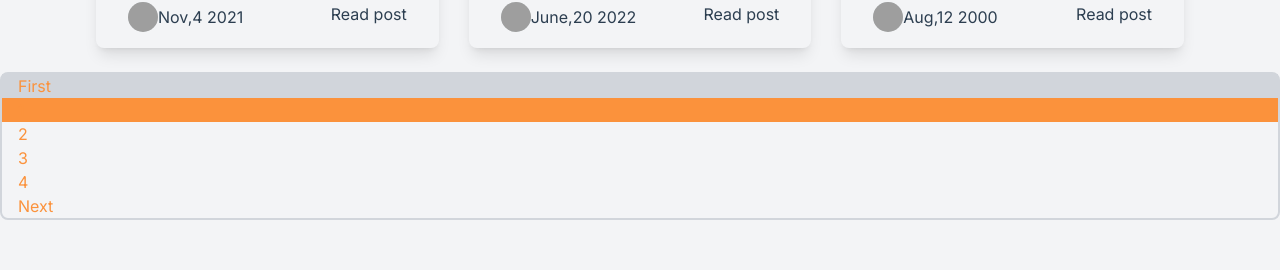
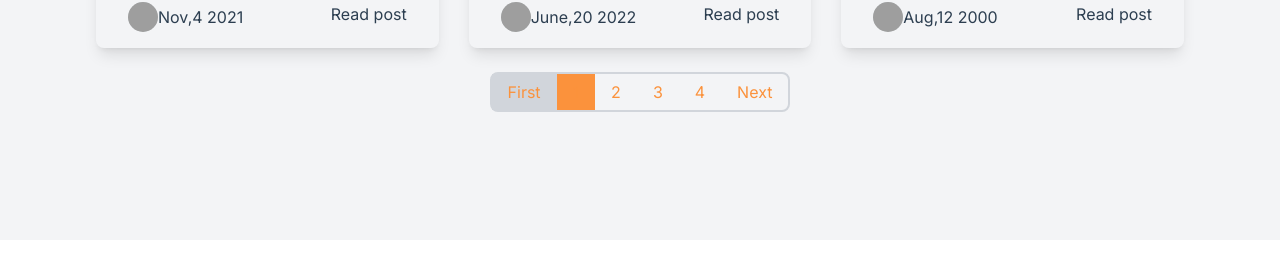
Before and after one commit to cyrusnderitu/Home-Rental-Agency, a React (Vite) app: page / in a window 1280 px wide. Shown: the part 2112-2382 px from the top of the page. Built offline with nearby package versions, Linux system fonts and the light colour scheme; data requests are answered from the project's data file; grey boxes are pictures that could not be loaded.

Commit message:
Minor styling modification on Testimonials compo

```diff
--- a/src/App.css
+++ b/src/App.css
@@ -65,6 +65,18 @@ input, select{
   justify-content: center;
   width: 40px;
 }
+.pagination {
+  align-items: center;
+  background-color: transparent;
+  display: flex;
+  flex-direction: row;
+  height: 40px;
+  justify-content: center;
+  list-style-type: none;
+  position: relative;
+  width: fit-content;
+  margin-bottom: 3rem;
+}
 
 #form-file-upload {
   height: 16rem;
--- a/src/Pages/HomePage.jsx
+++ b/src/Pages/HomePage.jsx
@@ -67,11 +67,11 @@ useEffect(() => {
         <div className="bg-gray-100 py-20 mb-18">
           <Properties data={currentPosts} />
           <ReactPaginate
-            activeClassName={"bg-orange-400 text-gray-100"}
+            activeClassName={"bg-orange-400 text-gray-200"}
             breakClassName={""}
             breakLabel={"..."}
             containerClassName={`pagination mx-auto border-2 border-gray-300 rounded-lg`}
-            disabledClassName={"bg-gray-300 text-gray-400"}
+            disabledClassName={"bg-gray-300 text-gray-500"}
             // marginPagesDisplayed={1}
             nextLabel="Next"
             nextClassName={"px-4 border-l-1 border-gray-300 h-full flex items-center text-orange-400"}
--- a/src/components/Footer/Footer.jsx
+++ b/src/components/Footer/Footer.jsx
@@ -43,7 +43,8 @@ const Footer = () => {
           </div>
         </div>
       </div>
-      <div className="border-t-2 border-gray-100 flex justify-between items-center mx-8">
+      <div className="border-t-2 mx-8">
+        <div className="border-gray-100 flex justify-between items-center mt-8">
           <ul className="flex gap-x-8 text-[12px] font-semibold">
             <li className="uppercase list-none">About us</li>
             <li className="uppercase list-none">Contact us</li>
@@ -51,8 +52,8 @@ const Footer = () => {
             <li className="uppercase list-none">Privacy policy</li>
             <li className="uppercase list-none">Disclaimer</li>
           </ul>
-
-        <span className="text-center">&copy; Copyright 2023 Cyrus Nderitu</span>
+          <span className="text-center">Copyright &copy; 2020 Minimumlivingcost. All rights reserved</span>
+        </div>
       </div>
     </div>
   );
--- a/src/components/Testimonials/Testimonials.jsx
+++ b/src/components/Testimonials/Testimonials.jsx
@@ -28,15 +28,15 @@ const Testimonials = () => {
                     error rerum iusto dolore!
                   </p>
                 </div>
-                <div className="user flex items-center gap-x-4">
+                <div className="user flex items-center gap-x-2 mt-4">
                   <img
                     src="https://www.safaricom.co.ke/sustainabilityreport_2019/wp-content/uploads/2019/09/2019-Safaricom-SBR-36@2x.png"
                     alt=""
                     className="w-[40px] h-[40px] rounded-[50%] bg-white"
                   />
                   <div className="">
-                    <p className="name">Joe Doe</p>
-                    <span>Chief Finance Officer</span>
+                    <p className="name text-[#F4551E] text-md font-semibold">Harry Wilson</p>
+                    <span className="text-sm">Property Owner</span>
                   </div>
                 </div>
               </div>
@@ -53,15 +53,40 @@ const Testimonials = () => {
                     Cupiditate esse harum recusandae omnis.
                   </p>
                 </div>
-                <div className="user flex items-center gap-x-4">
+                <div className="user flex items-center gap-x-2 mt-4">
                   <img
                     src="https://www.safaricom.co.ke/sustainabilityreport_2019/wp-content/uploads/2019/09/2019-Safaricom-SBR-36@2x.png"
                     alt=""
                     className="w-[40px] h-[40px] rounded-[50%] bg-white"
                   />
                   <div>
-                    <p className="name">Joe Doe</p>
-                    <span>Chief Finance Officer</span>
+                    <p className="name text-[#F4551E] text-md font-semibold">Harry Wilson</p>
+                    <span className="text-sm">Property Owner</span>
+                  </div>
+                </div>
+              </div>
+            </SwiperSlide>
+            <SwiperSlide>
+              <div className="cont text-left">
+                <div>
+                  <p className="mb-2">
+                    Lorem ipsum dolor sit, amet consectetur adipisicing elit.
+                    Temporibus deserunt modi vero consequuntur dolorem quis
+                    quasi repudiandae, excepturi suscipit similique, voluptates
+                    earum veniam. Officiis blanditiis odio maxime voluptatem
+                    quisquam ipsum nulla, labore vitae tempore accusantium.
+                    Cupiditate esse harum recusandae omnis.
+                  </p>
+                </div>
+                <div className="user flex items-center gap-x-2 mt-4">
+                  <img
+                    src="https://www.safaricom.co.ke/sustainabilityreport_2019/wp-content/uploads/2019/09/2019-Safaricom-SBR-36@2x.png"
+                    alt=""
+                    className="w-[40px] h-[40px] rounded-[50%] bg-white"
+                  />
+                  <div>
+                    <p className="name text-[#F4551E] text-md font-semibold">Harry Wilson</p>
+                    <span className="text-sm">Property Owner</span>
                   </div>
                 </div>
               </div>
--- a/src/components/Testimonials/styles.css
+++ b/src/components/Testimonials/styles.css
@@ -27,3 +27,6 @@
   object-fit: cover;
   border: 2px solid #F4551E;
 }
+.swiper-pagination-bullet-active {
+  background-color: #F4551E !important;
+}
```
Lines whose indentation alone changed are shown as unchanged.
